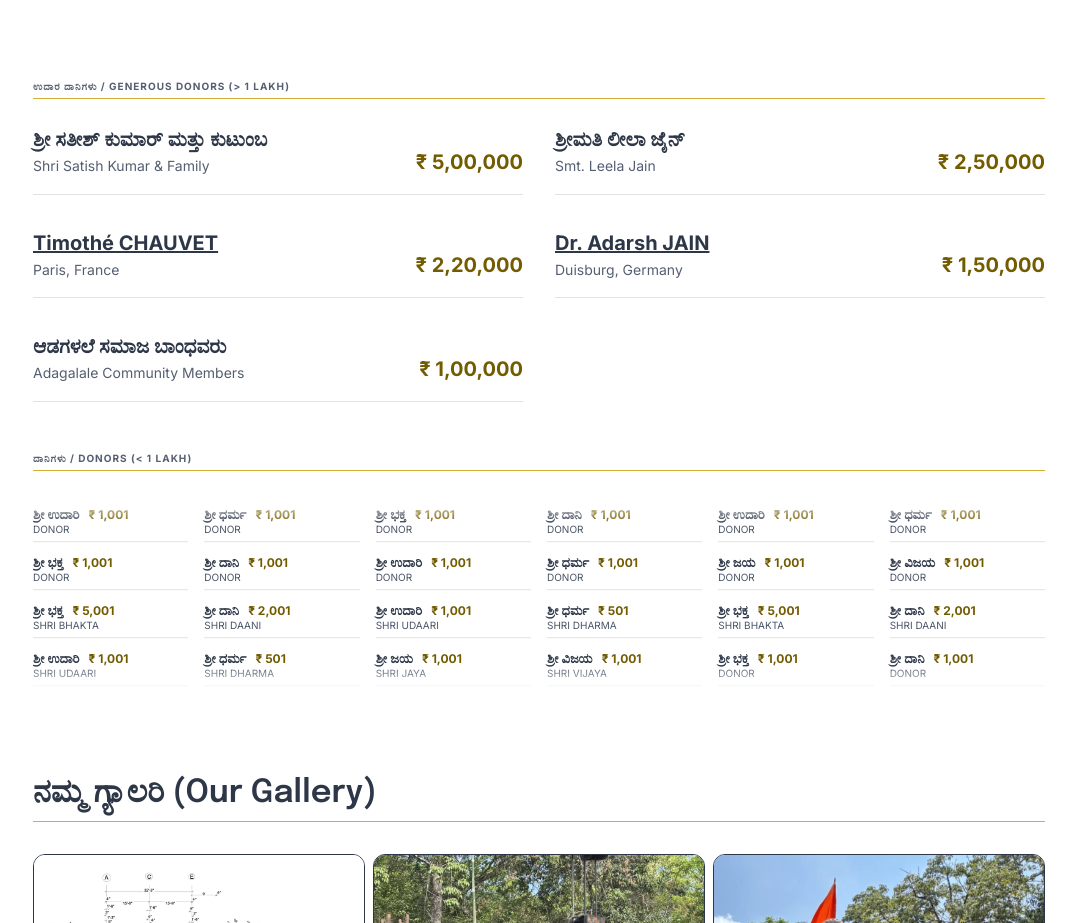
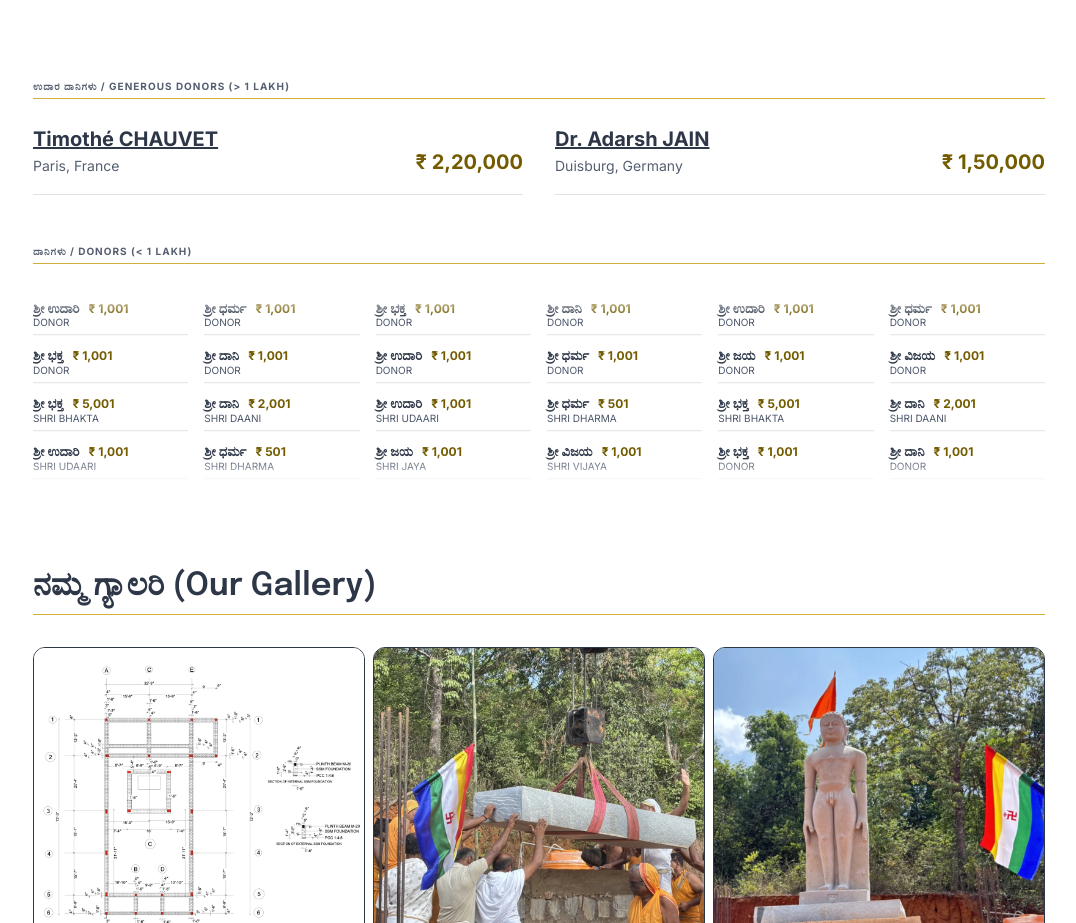
Before and after one commit to timothechauvet/sdjsac.in, a Next.js app: page / in a window 1280 px wide. Shown: the part 2602-3525 px from the top of the page, without its empty margins (101-1177 px from the left). Built offline with nearby package versions, Linux system fonts and the light colour scheme.

Commit message:
:fire: Remove Satish Kumar, Leela Jain, and Adagalale Community Members from major donors

```diff
--- a/app/page.js
+++ b/app/page.js
@@ -220,11 +220,8 @@ export default function Home() {
               ಉದಾರ ದಾನಿಗಳು / Generous Donors (&gt; 1 Lakh)
             </p>
             <div className="donor-major-grid">
-              <DonorMajor nameKn="ಶ್ರೀ ಸತೀಶ್ ಕುಮಾರ್ ಮತ್ತು ಕುಟುಂಬ" nameEn="Shri Satish Kumar & Family" amount="₹ 5,00,000" />
-              <DonorMajor nameKn="ಶ್ರೀಮತಿ ಲೀಲಾ ಜೈನ್" nameEn="Smt. Leela Jain" amount="₹ 2,50,000" />
               <DonorMajor nameKn="Timothé CHAUVET" nameEn="Paris, France" amount="₹ 2,20,000" link="https://timothechau.vet" />
               <DonorMajor nameKn="Dr. Adarsh JAIN" nameEn="Duisburg, Germany" amount="₹ 1,50,000" link="https://adarshjain.de" />
-              <DonorMajor nameKn="ಆಡಗಳಲೆ ಸಮಾಜ ಬಾಂಧವರು" nameEn="Adagalale Community Members" amount="₹ 1,00,000" />
             </div>
           </div>
 
```
